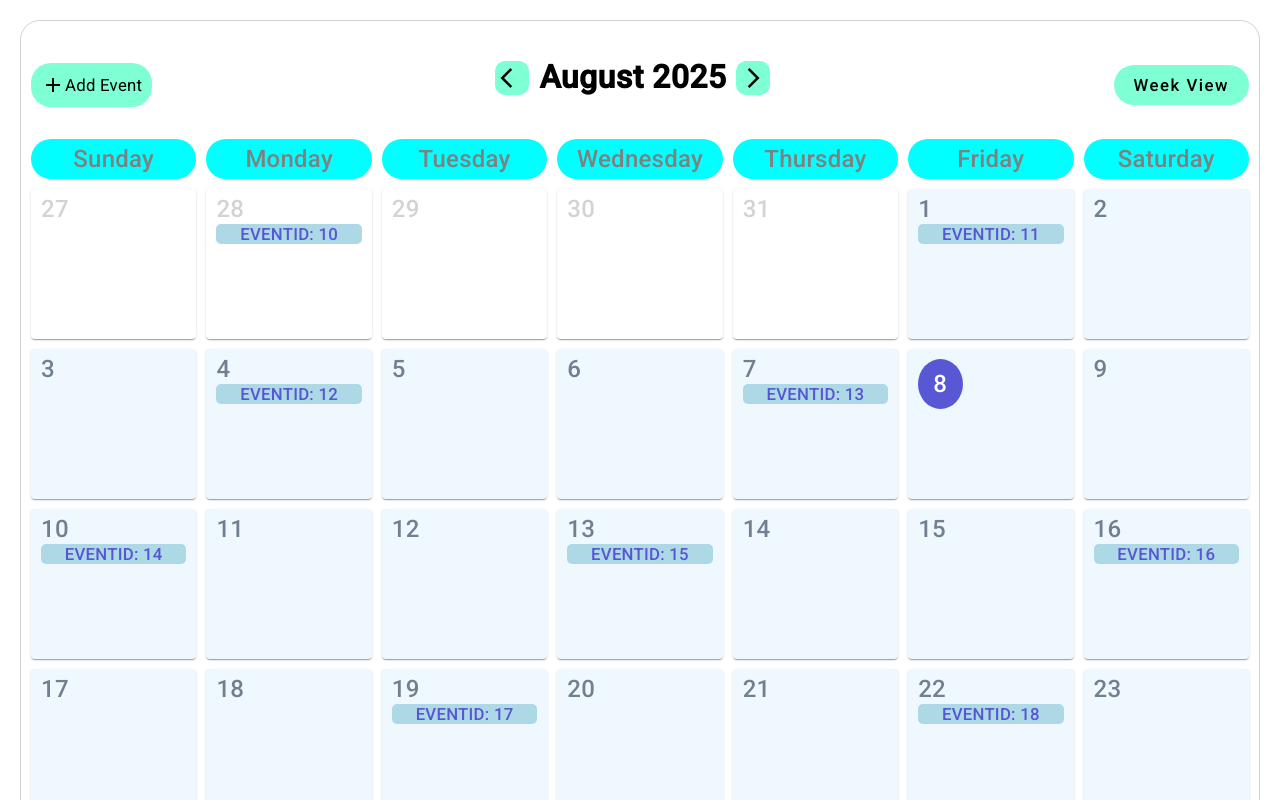
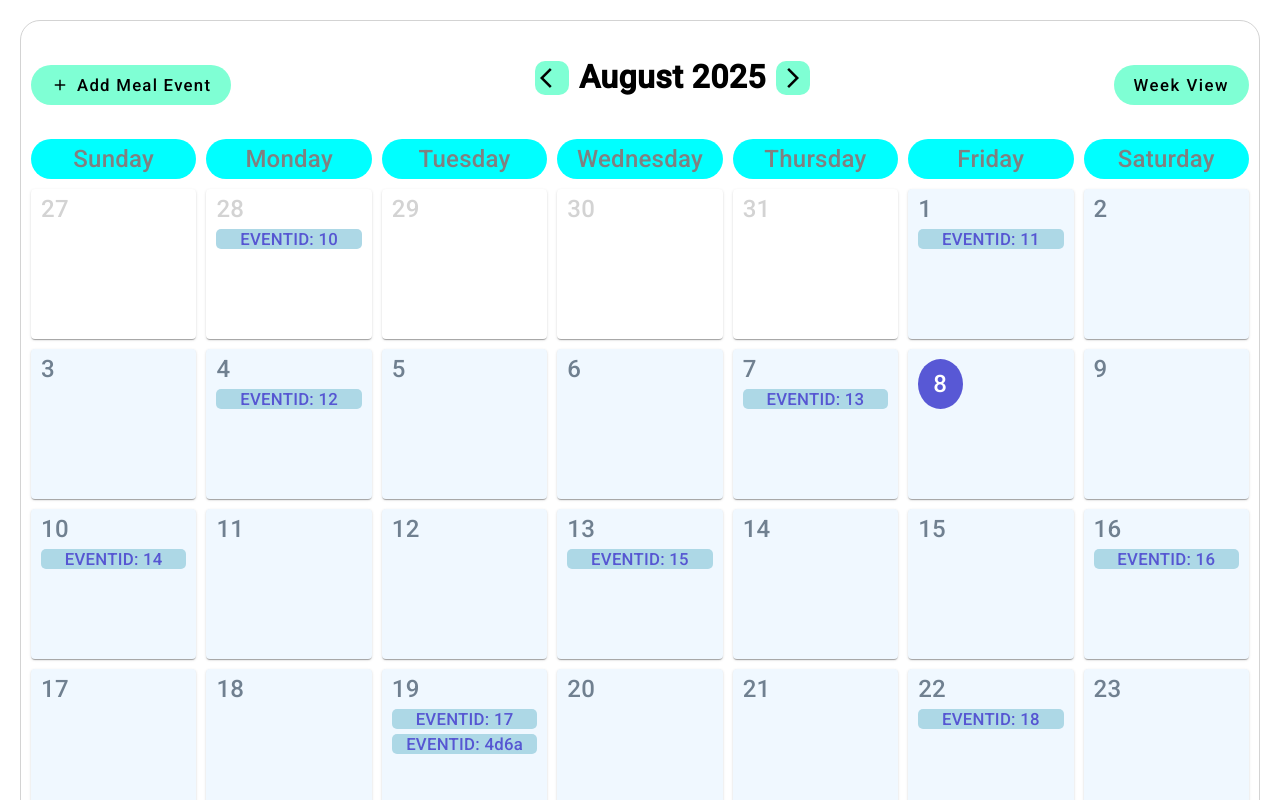
Before and after one commit to aayushmandlik/AngularDailyTask, an Angular app in the folder event-calendar/: page / in a window 1280 px wide. Shown: the top 800 px of the page. Built offline with nearby package versions, Linux system fonts and the light colour scheme; data requests are answered from the project's data file.

Commit message:
added event update pending

```diff
--- a/event-calendar/db.json
+++ b/event-calendar/db.json
@@ -209,6 +209,22 @@
       "description": "Spicy lentil curry with brown rice.",
       "date": "Sun Sep 28 2025",
       "time": "07:35 PM"
+    },
+    {
+      "id": "4d6a",
+      "title": "morning breakfast",
+      "description": "milk,bread",
+      "date": "Tue Aug 19 2025",
+      "time": "7:45 AM"
+    },
+    {
+      "id": "7563"
+    },
+    {
+      "id": "ed1b"
+    },
+    {
+      "id": "596a"
     }
   ]
 }
--- a/event-calendar/src/app/calendar/calendar.component.html
+++ b/event-calendar/src/app/calendar/calendar.component.html
@@ -1,27 +1,27 @@
 <div style="padding: 20px;">
 <div style="border: 1px solid lightgray; padding: 10px; border-radius: 20px;">
   <div style="display: flex; justify-content: space-between; align-items: center;">
-    <div (click)="openFormDialog()" style="display: flex; background-color:aquamarine;align-items: center; padding: 10px; border-radius: 20px; cursor: pointer;">
+    <button mat-button (click)="openFormDialog()" style="display: flex; background-color:aquamarine;align-items: center; padding: 20px; border-radius: 20px; cursor: pointer;">
       <mat-icon>add</mat-icon>
-      <div style="font-size: larger;">Add Event</div>
-    </div>
+      <div style="font-size: larger; font-weight: 500;">Add Meal Event</div>
+    </button>
     <div *ngIf="calenderMode==='Week'">
       <div style="display: flex; gap: 10px; justify-content: center; text-align: center;margin: 30px 0 30px 0;">
         <mat-icon (click)="previousWeek()" style="background-color: aquamarine; padding: 5px; border-radius: 10px; cursor: pointer;">arrow_back_ios</mat-icon>
-        <h2 style="font-size:xx-large; font-weight: 700;">Week of {{weekStartDate.toDateString()}} - {{weekEndDate.toDateString()}}</h2>
+        <h2 style="font-size:xx-large; font-weight: 700;">{{weekStartDate.toDateString()}} - {{weekEndDate.toDateString()}}</h2>
         <mat-icon (click)="nextWeek()" style="background-color: aquamarine; padding: 5px; border-radius: 10px; cursor: pointer;">arrow_forward_ios</mat-icon>
       </div>
     </div>
     <div *ngIf="calenderMode==='Month'">
       <div style="display: flex; gap: 10px; justify-content: center; text-align: center;margin: 30px 0 30px 0;">
       <mat-icon (click)="previosMonth()" style="background-color: aquamarine; padding: 5px; border-radius: 10px; cursor: pointer;">arrow_back_ios</mat-icon>
-      <h2 style="font-size:xx-large; font-weight: 700;">{{months[currentMonth]}} 2025</h2>
+      <h2 style="font-size:xx-large; font-weight: 700;">{{months[currentMonth]}} {{currentYear}}</h2>
       <mat-icon (click)="nextMonth()" style="background-color: aquamarine; padding: 5px; border-radius: 10px; cursor: pointer;">arrow_forward_ios</mat-icon>
     </div>
     </div>
 
     <div style="margin: 30px 0 30px 0;">
-      <button mat-button (click)="toggleFunction1()" style="font-size: larger; background-color: aquamarine; padding: 20px; border-radius: 20px; cursor: pointer;">{{calenderMode === "Month" ? "Week View" : "Month View"}}</button>
+      <button mat-button (click)="toggleButton()" style="font-size: larger; background-color: aquamarine; padding: 20px; border-radius: 20px; cursor: pointer;">{{calenderMode === "Month" ? "Week View" : "Month View"}}</button>
     </div>
   </div>
 
@@ -33,19 +33,19 @@
   <div style="gap: 10px;" [ngClass]="{'month-grid':calenderMode==='Month','week-grid':calenderMode==='Week'}">
     <mat-card
       *ngFor="let date of calenderDates"
-      style="font-size: larger; padding: 10px;"
+      style="font-size: larger; padding: 10px; cursor: pointer;"
       [ngClass]="{'week-view-card': calenderMode==='Week','month-view-card': calenderMode==='Month', 'previous-month': date.getMonth()===currentMonth-1, 'current-month':date.getMonth()===currentMonth, 'next-month': date.getMonth()===currentMonth+1}"
-      (click)="toggleFunction2(date)"
+      (click)="toggleCard(date)"
     >
       <div
         style="font-size: x-large; font-weight: 500; margin-bottom: 5px;"
         [ngClass]="{'current-date': date.toDateString()===currenDate.toDateString()}"
       >{{date.getDate()}}</div>
-        <div *ngFor="let event of events" (click)="openEventDetailsDialog(event)" style="background-color: lightblue; border-radius: 5px; text-align: center; cursor: pointer; font-weight: 500; color: rgb(86, 86, 210);">
-          <div *ngIf="event.date === date.toDateString() && calenderMode==='Month'">
+        <div *ngFor="let event of events" (click)="openEventDetailsDialog(event,$event);" style="text-align: center; cursor: pointer; font-weight: 500; color: rgb(86, 86, 210);">
+          <div *ngIf="event.date === date.toDateString() && calenderMode==='Month'" style="background-color: lightblue; margin-top: 5px; border-radius: 5px; ">
             EVENTID: {{event.id}}
           </div>
-          <div *ngIf="event.date === date.toDateString() && calenderMode==='Week'">
+          <div *ngIf="event.date === date.toDateString() && calenderMode==='Week'" style="background-color: lightblue; margin-top: 5px; border-radius: 5px; ">
             EVENT: {{event.title}} <br><br>
             TIME: {{event.time}}
           </div>
--- a/event-calendar/src/app/calendar/calendar.component.ts
+++ b/event-calendar/src/app/calendar/calendar.component.ts
@@ -58,15 +58,19 @@ export class CalendarComponent implements OnInit {
   }
 
   previosMonth(){
-    if(this.currentMonth==0)
+    if(this.currentMonth==0){
       this.currentMonth = 11
+      this.currentYear--;
+    }
     else
       this.currentMonth--;
     this.generateCalendars()
   }
   nextMonth(){
-    if(this.currentMonth==11)
+    if(this.currentMonth==11){
       this.currentMonth = 0
+      this.currentYear++;
+    }
     else
       this.currentMonth++;
     this.generateCalendars()
@@ -80,11 +84,12 @@ export class CalendarComponent implements OnInit {
     })
   }
 
-  openEventDetailsDialog(event: Events){
-    this.dialog.open(EventDialogDetailsComponent,{width: '300px',data: event})
+  openEventDetailsDialog(event: Events,e:MouseEvent){
+    e.stopPropagation();
+    this.dialog.open(EventDialogDetailsComponent,{width: '500px',data: event})
   }
 
-  toggleFunction1(){
+  toggleButton(){
     this.calenderMode = this.calenderMode === "Month" ? "Week" : "Month"
     if(this.calenderMode==="Week")
     {
@@ -103,7 +108,7 @@ export class CalendarComponent implements OnInit {
     }
   }
 
-  toggleFunction2(date: Date){
+  toggleCard(date: Date){
     this.calenderMode = this.calenderMode === "Month" ? "Week" : "Month"
     if(this.calenderMode==="Week")
     {
@@ -134,7 +139,9 @@ export class CalendarComponent implements OnInit {
 
       datesinWeek.push(date)
     }
-    this.weekEndDate = new Date(this.currentYear,this.currentMonth,start.getDate()+6)
+    const end = new Date(this.weekStartDate)
+    end.setDate(end.getDate()+6)
+    this.weekEndDate = end
     console.log(this.weekEndDate);
     this.calenderDates = datesinWeek
   }
@@ -151,7 +158,14 @@ export class CalendarComponent implements OnInit {
 
 
   openFormDialog(){
-    this.dialog.open(EventDialogComponent,{width:'500px'})
+    const dialogForm = this.dialog.open(EventDialogComponent,{width:'500px'})
+    dialogForm.afterClosed().subscribe((result)=>{
+      this.eventService.addEvent(result).subscribe({
+        next: (response)=>{
+          this.events.push(response)
+        }
+      })
+    })
   }
 
 }
--- a/event-calendar/src/app/event-dialog-details/event-dialog-details.component.html
+++ b/event-calendar/src/app/event-dialog-details/event-dialog-details.component.html
@@ -1,3 +1,4 @@
+<div style="padding: 20px;">
   <div mat-dialog-content>
     <p><strong>ID: </strong>{{data.id}}</p>
     <p><strong>DATE: </strong>{{data.date | date }}</p>
@@ -8,3 +9,4 @@
   <div mat-dialog-actions>
     <button mat-button color="warn" mat-dialog-close >Close</button>
   </div>
+</div>
--- a/event-calendar/src/app/event-dialog/event-dialog.component.ts
+++ b/event-calendar/src/app/event-dialog/event-dialog.component.ts
@@ -27,9 +27,7 @@ export class EventDialogComponent {
         date: this.eventForm.value.date.toDateString(),
         time: this.eventForm.value.time
       }
-      this.eventService.addEvent(data).subscribe(()=>{
-        this.dialog.close(true)
-      })
+      this.dialog.close(data)
     }
   }
 }
--- a/event-calendar/src/app/events.service.ts
+++ b/event-calendar/src/app/events.service.ts
@@ -17,4 +17,8 @@ export class EventsService {
   addEvent(event: Events):Observable<Events>{
     return this.http.post<Events>(this.api,event)
   }
+
+  updateEvent(event: Events):Observable<Events>{
+    return this.http.put<Events>(`${this.api}/${event.id}`,event)
+  }
 }
```
Lines whose indentation alone changed are shown as unchanged.
